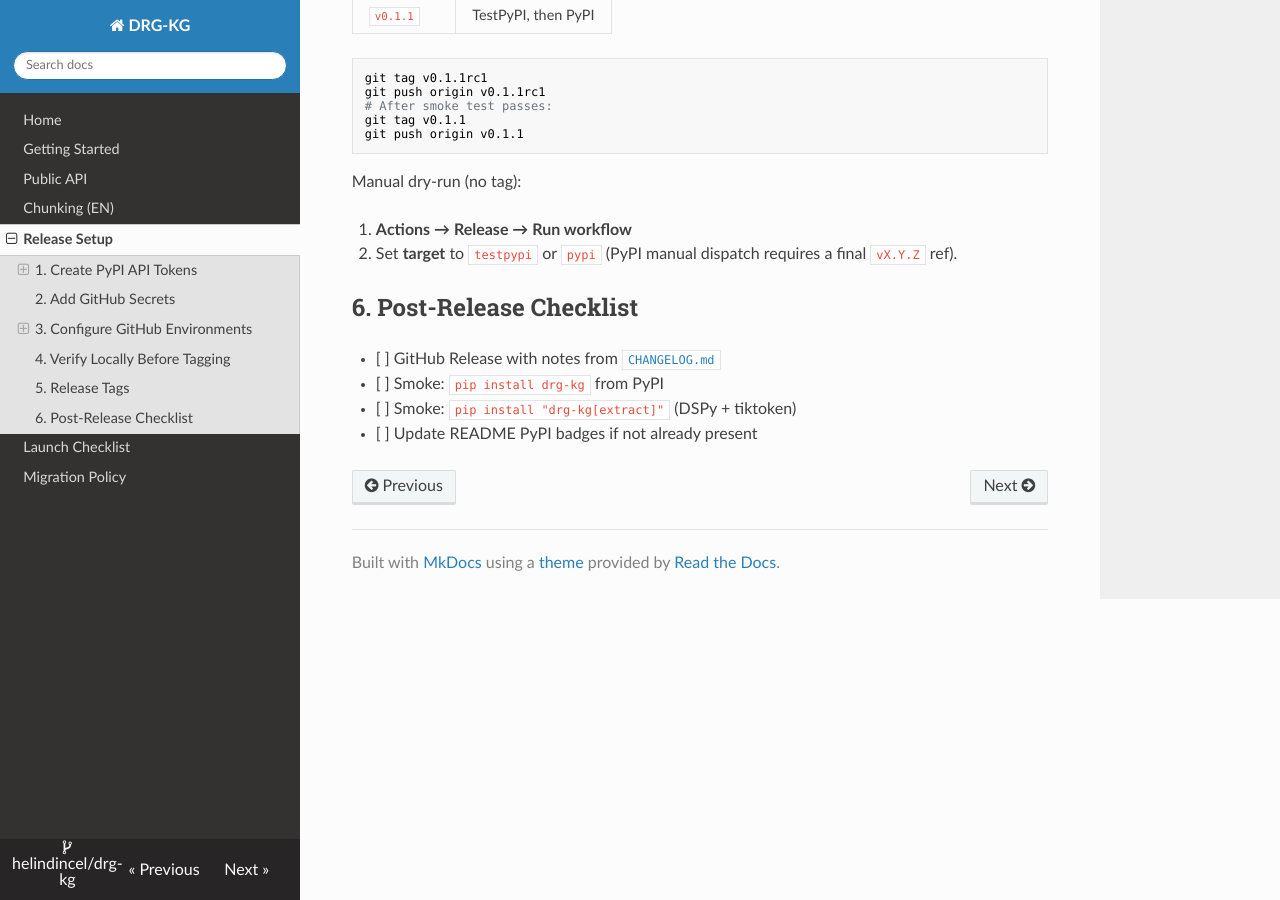
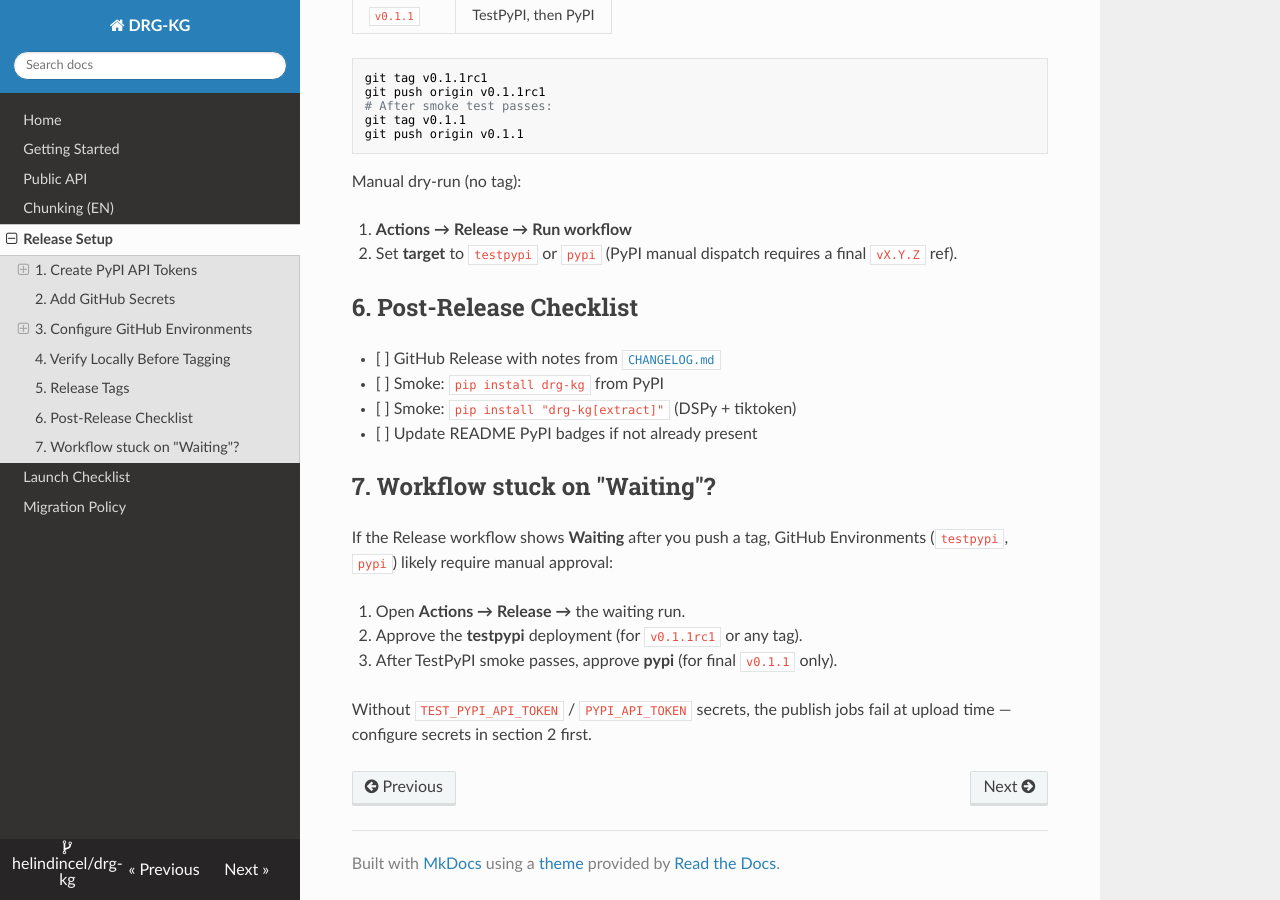
Before and after one commit to helindincel/drg-kg, an MkDocs documentation site: the page built from docs/release_setup.md, in a window 1280 px wide and 900 px high, scrolled down 1900 px. Built offline with MkDocs 1.6.1, drawn with Linux system fonts in a browser that asks for light colours; nearby versions of some CDN libraries.

Commit message:
Document GitHub Environment approval for release workflow.
Co-authored-by: Cursor <cursoragent@cursor.com>

```diff
--- a/docs/release_setup.md
+++ b/docs/release_setup.md
@@ -102,3 +102,15 @@ Manual dry-run (no tag):
 - [ ] Smoke: `pip install drg-kg` from PyPI
 - [ ] Smoke: `pip install "drg-kg[extract]"` (DSPy + tiktoken)
 - [ ] Update README PyPI badges if not already present
+
+## 7. Workflow stuck on "Waiting"?
+
+If the Release workflow shows **Waiting** after you push a tag, GitHub
+Environments (`testpypi`, `pypi`) likely require manual approval:
+
+1. Open **Actions → Release →** the waiting run.
+2. Approve the **testpypi** deployment (for `v0.1.1rc1` or any tag).
+3. After TestPyPI smoke passes, approve **pypi** (for final `v0.1.1` only).
+
+Without `TEST_PYPI_API_TOKEN` / `PYPI_API_TOKEN` secrets, the publish jobs
+fail at upload time — configure secrets in section 2 first.
```
